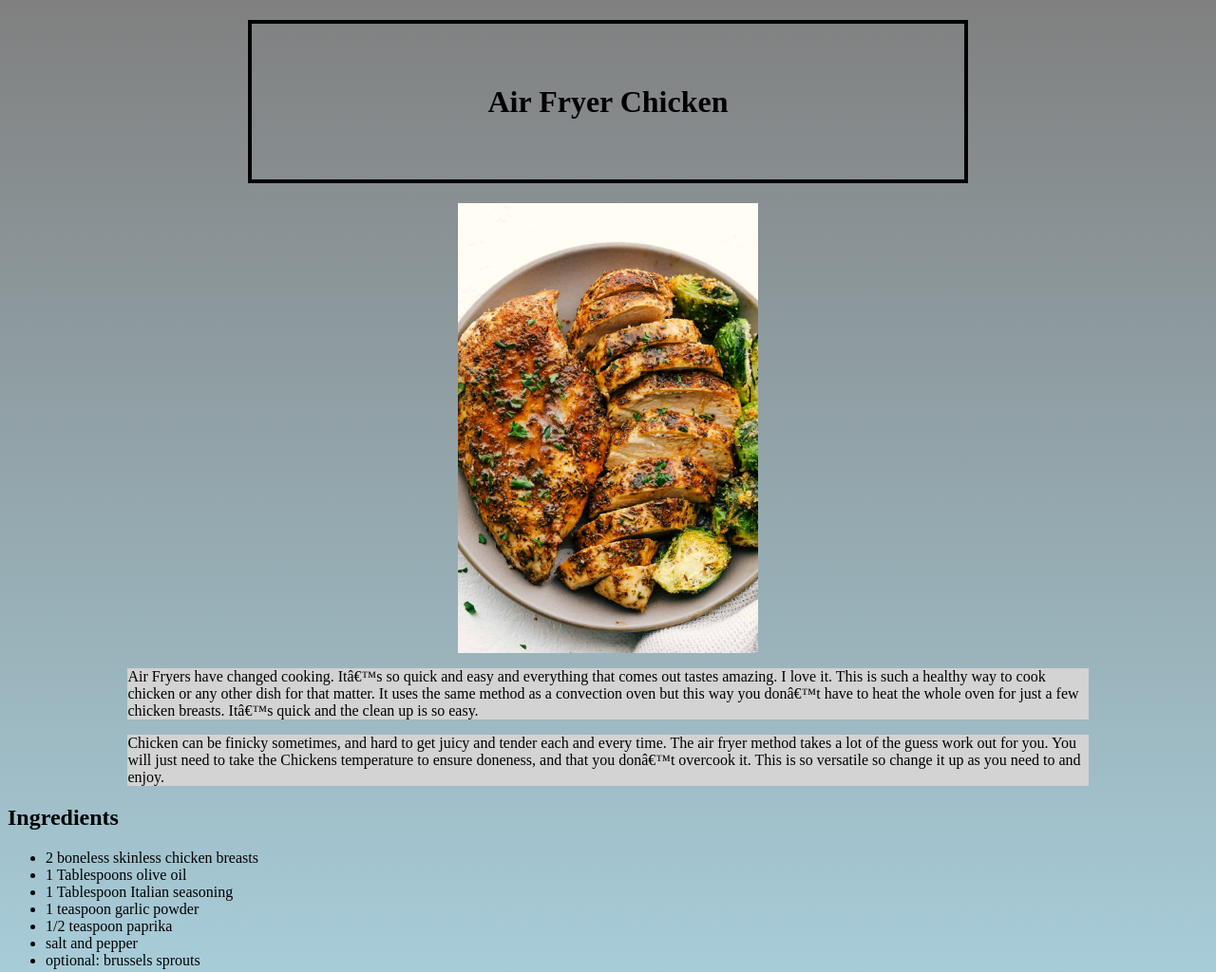
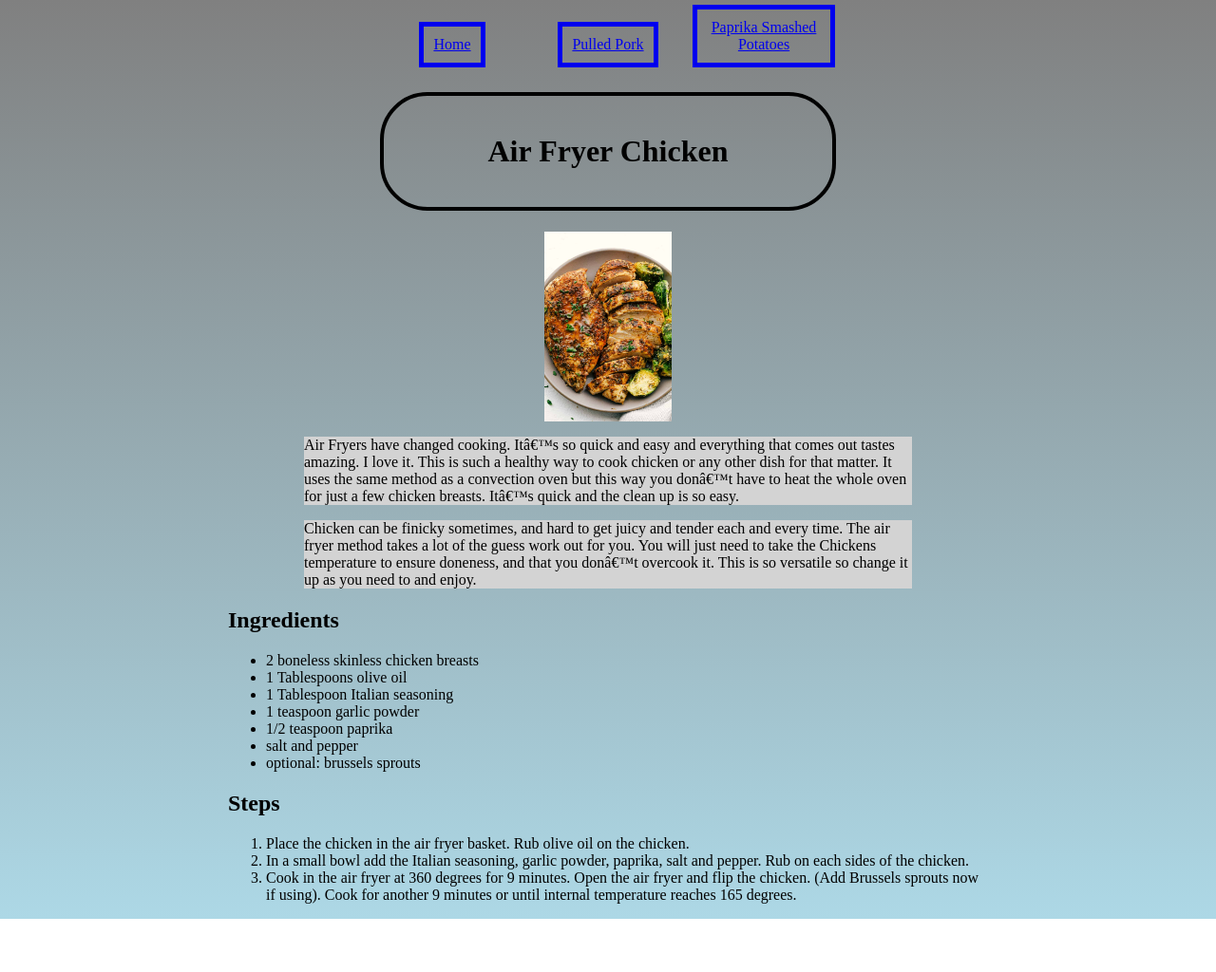
Before and after one commit to WhatupDanz/odin-recipes, a plain HTML site: page recipes/air-fryer-chicken.html in a window 1280 px wide. Shown: the top 1024 px of the page at 95% size. After the commit the page ends 968 px from the top, so only its background shows below. Drawn offline with Linux system fonts and the light colour scheme.

Commit message:
More CSS practice + fixes Fixed lists that should be <ol> Added links to home and other pages from recipe pages Fixed margins on body so nothing gets cut off

```diff
--- a/recipes/air-fryer-chicken.html
+++ b/recipes/air-fryer-chicken.html
@@ -5,6 +5,16 @@
         <Title>Air Fryer Chicken Recipe</Title>
         <link rel="stylesheet" href="../styles.css">
     </head>
+
+    <header>
+        <div class="center">
+            <div class="indexlist bottomlinks"><a href="../index.html">Home</a></div>
+            <div class="indexlist bottomlinks"><a href="pulledpork.html">Pulled Pork</a></div>
+            <div class="indexlist bottomlinks"><a href="smashpotatoes.html">Paprika Smashed Potatoes</a></div>
+        </div>
+    </header>
+
+
 
 <h1>Air Fryer Chicken</h1>
 <img class="img" src="../img/air-fryer-chicken.jpg" alt="Air Fryer Chicken">
@@ -33,11 +43,11 @@
 
     <h2>Steps</h2>
 
-    <ul>
+    <ol>
         <li>Place the chicken in the air fryer basket. Rub olive oil on the chicken.</li>
         <li>In a small bowl add the Italian seasoning, garlic powder, paprika, salt and pepper. Rub on each sides of the chicken.</li>
         <li>Cook in the air fryer at 360 degrees for 9 minutes. Open the air fryer and flip the chicken. (Add Brussels sprouts now if using). Cook for another 9 minutes or until internal temperature reaches 165 degrees.</li>
-    </ul>
+    </ol>
 
 </body>
 </html>
--- a/styles.css
+++ b/styles.css
@@ -6,6 +6,10 @@ p {
 
 }
 
+.center{
+
+    text-align: center;
+}
 
 .indexlist {
     width: 20%;
@@ -16,33 +20,52 @@ p {
 
 }
 
+.indexlist.bottomlinks {
+    display: inline-block;
+    margin-left: auto;
+    margin-right: auto;
+
+
+
+}
+
+a {
+    border: 5px solid;
+    padding: 10px;
+    margin: 5px;
+    display: inline-block;
+
+}
+
 h1 {
     text-align: center;
     border: 4px solid ;
     padding: 5%;
     margin-left: 20%;
     margin-right: 20%;
+    border-radius: 50px;
+
 }
 
 img {
     display: block;
-    text-align: center;
     border: 15px red;
-    width: 25%;
-    height: 25%;
+    width: auto;
+    height: 200px;
     margin-left: auto;
     margin-right: auto;
+    border-width: 200px;
 
 }
 
 body {
 background-image: linear-gradient(gray, lightblue);
+width: 800px;
+margin: auto;
+}
 
 
 
+a:hover {
+    background-color: blanchedalmond;
 }
-
-* {
-
-
-}
```
Also changed, not shown: recipes/pulledpork.html (+9 -0 lines), recipes/smashpotatoes.html (+10 -2 lines).
